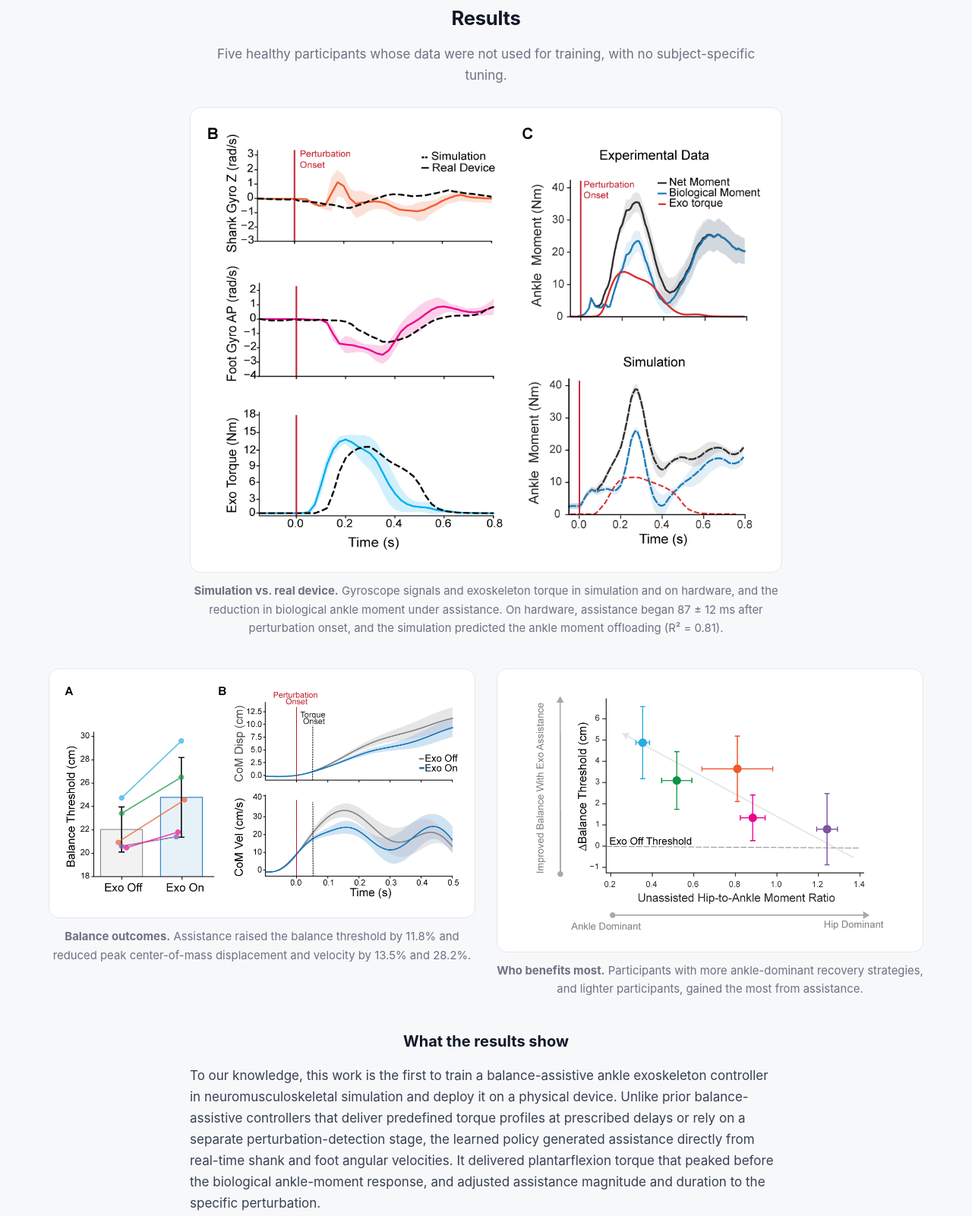
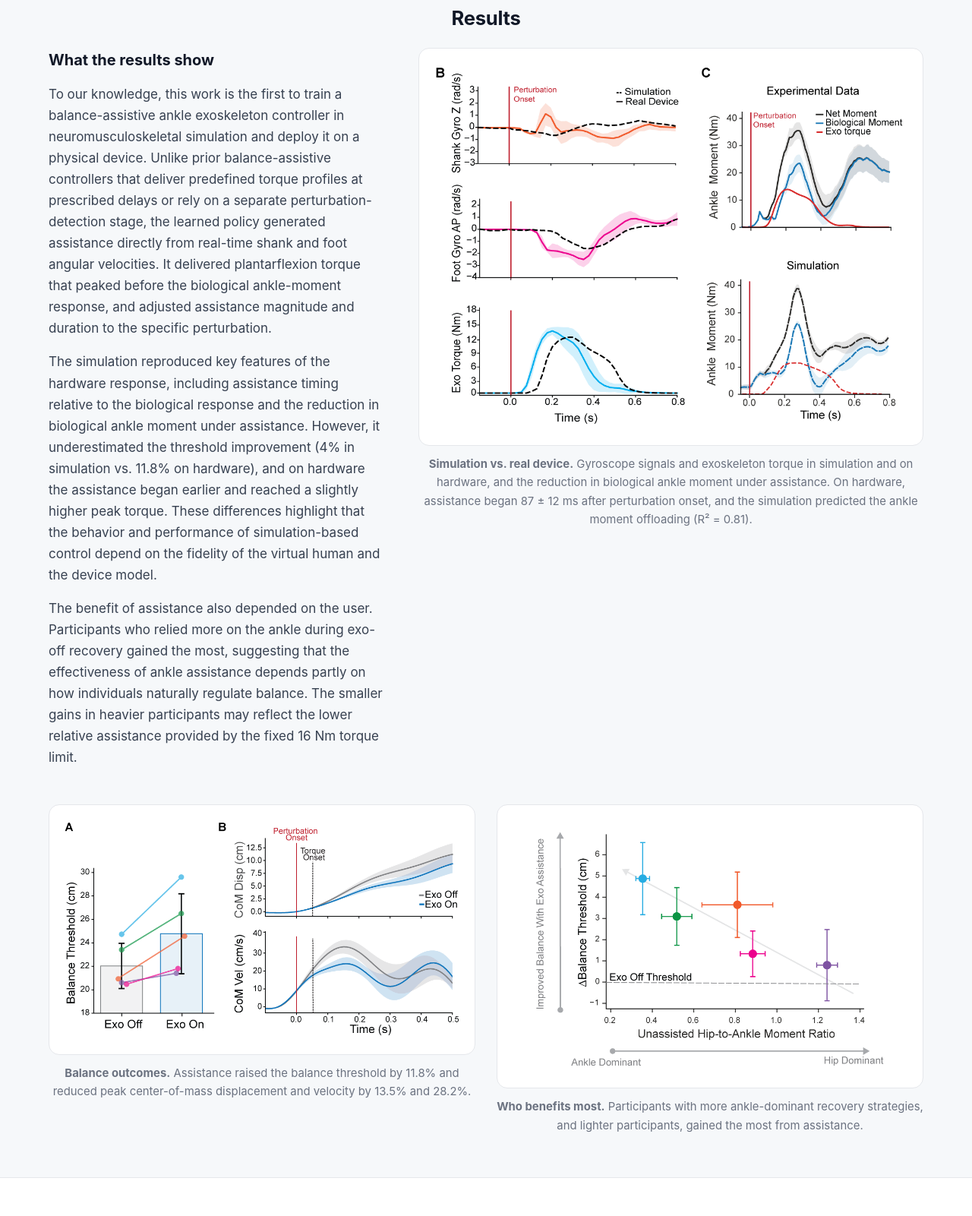
Before and after one commit to maria-tagliaferri/Standing-balance-simulation, a plain HTML site: page index.html in a window 1280 px wide. Shown: the part 6392-7993 px from the top of the page at 76% size. Drawn offline with Linux system fonts and the light colour scheme.

Commit message:
Add files via upload

```diff
--- a/index.html
+++ b/index.html
@@ -120,6 +120,8 @@
   .split .text p:last-child { margin-bottom: 0; }
   .split figure { margin: 0; }
   .split figure.fig-compact { max-width: 500px; margin-left: auto; margin-right: auto; }
+  .split.top { align-items: start; }
+  .split .discussion h3 { text-align: left; }
   @media (max-width: 980px) { .split { grid-template-columns: 1fr; gap: 28px; } }
   .figgrid { display: grid; grid-template-columns: 1fr 1fr; gap: 28px; margin-top: 36px; }
   .stack > * + * { margin-top: 40px; }
@@ -274,14 +276,19 @@
 <section id="results" class="alt">
   <div class="wrap">
     <h2>Results</h2>
-    <p class="lede">Five healthy participants whose data were not used for training, with no subject-specific tuning.</p>
-    <div class="stack">
+    <div class="split top" style="margin-top:8px">
+      <div class="text discussion">
+        <h3>What the results show</h3>
+        <p>To our knowledge, this work is the first to train a balance-assistive ankle exoskeleton controller in neuromusculoskeletal simulation and deploy it on a physical device. Unlike prior balance-assistive controllers that deliver predefined torque profiles at prescribed delays or rely on a separate perturbation-detection stage, the learned policy generated assistance directly from real-time shank and foot angular velocities. It delivered plantarflexion torque that peaked before the biological ankle-moment response, and adjusted assistance magnitude and duration to the specific perturbation.</p>
+        <p>The simulation reproduced key features of the hardware response, including assistance timing relative to the biological response and the reduction in biological ankle moment under assistance. However, it underestimated the threshold improvement (4% in simulation vs. 11.8% on hardware), and on hardware the assistance began earlier and reached a slightly higher peak torque. These differences highlight that the behavior and performance of simulation-based control depend on the fidelity of the virtual human and the device model.</p>
+        <p>The benefit of assistance also depended on the user. Participants who relied more on the ankle during exo-off recovery gained the most, suggesting that the effectiveness of ankle assistance depends partly on how individuals naturally regulate balance. The smaller gains in heavier participants may reflect the lower relative assistance provided by the fixed 16 Nm torque limit.</p>
+      </div>
       <figure>
-        <div class="media w-md" data-fig="static/images/fig3_sim2real.png" data-alt="Simulated versus on-device sensor signals, torque and ankle moments"></div>
+        <div class="media" data-fig="static/images/fig3_sim2real.png" data-alt="Simulated versus on-device sensor signals, torque and ankle moments"></div>
         <figcaption><strong>Simulation vs. real device.</strong> Gyroscope signals and exoskeleton torque in simulation and on hardware, and the reduction in biological ankle moment under assistance. On hardware, assistance began 87 ± 12 ms after perturbation onset, and the simulation predicted the ankle moment offloading (R² = 0.81).</figcaption>
       </figure>
-
-      <div class="figgrid">
+    </div>
+      <div class="figgrid" style="margin-top:48px">
         <figure>
           <div class="media" data-fig="static/images/fig4_balance_outcomes.png" data-alt="Effect of assistance on balance threshold and center-of-mass motion"></div>
           <figcaption><strong>Balance outcomes.</strong> Assistance raised the balance threshold by 11.8% and reduced peak center-of-mass displacement and velocity by 13.5% and 28.2%.</figcaption>
@@ -291,14 +298,6 @@
           <figcaption><strong>Who benefits most.</strong> Participants with more ankle-dominant recovery strategies, and lighter participants, gained the most from assistance.</figcaption>
         </figure>
       </div>
-
-      <div class="narrow discussion">
-        <h3>What the results show</h3>
-        <p>To our knowledge, this work is the first to train a balance-assistive ankle exoskeleton controller in neuromusculoskeletal simulation and deploy it on a physical device. Unlike prior balance-assistive controllers that deliver predefined torque profiles at prescribed delays or rely on a separate perturbation-detection stage, the learned policy generated assistance directly from real-time shank and foot angular velocities. It delivered plantarflexion torque that peaked before the biological ankle-moment response, and adjusted assistance magnitude and duration to the specific perturbation.</p>
-        <p>The simulation reproduced key features of the hardware response, including assistance timing relative to the biological response and the reduction in biological ankle moment under assistance. However, it underestimated the threshold improvement (4% in simulation vs. 11.8% on hardware), and on hardware the assistance began earlier and reached a slightly higher peak torque. These differences highlight that the behavior and performance of simulation-based control depend on the fidelity of the virtual human and the device model.</p>
-        <p>The benefit of assistance also depended on the user. Participants who relied more on the ankle during exo-off recovery gained the most, suggesting that the effectiveness of ankle assistance depends partly on how individuals naturally regulate balance. The smaller gains in heavier participants may reflect the lower relative assistance provided by the fixed 16 Nm torque limit.</p>
-      </div>
-    </div>
   </div>
 </section>
 
```
